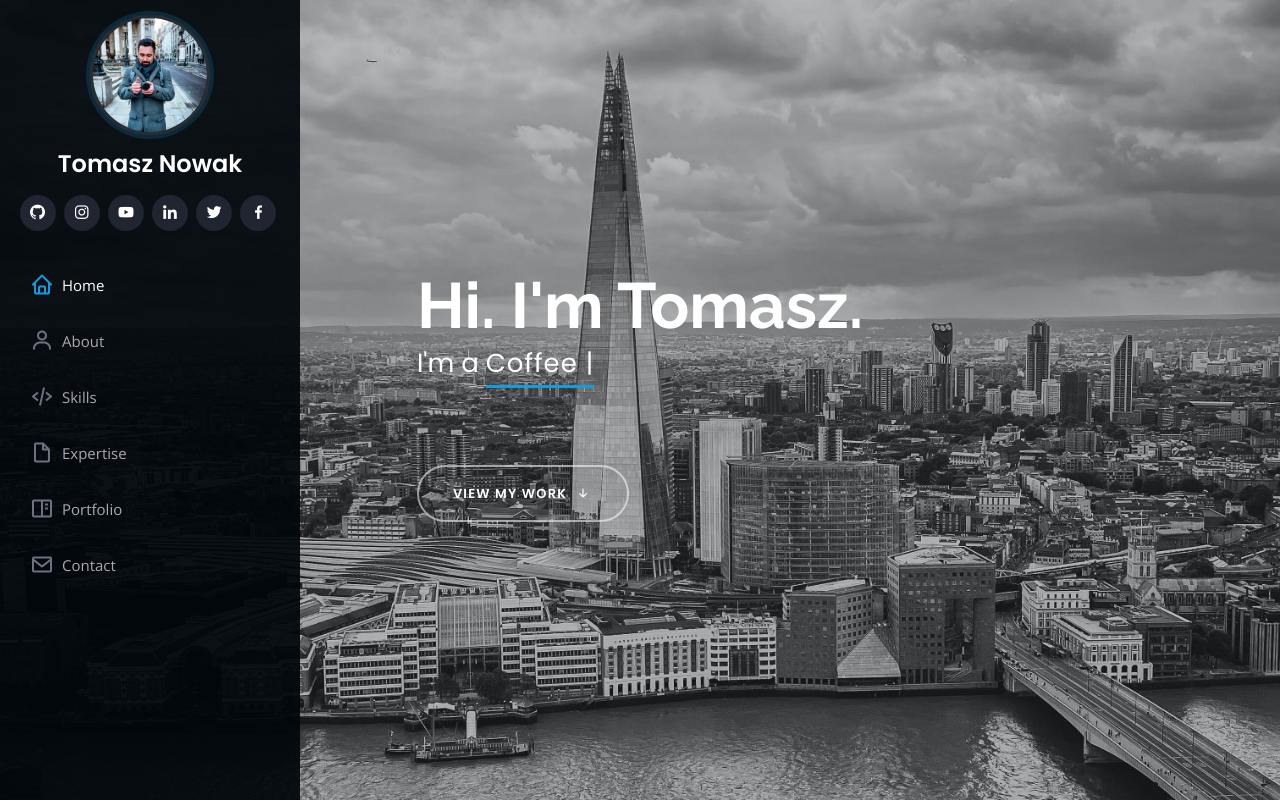
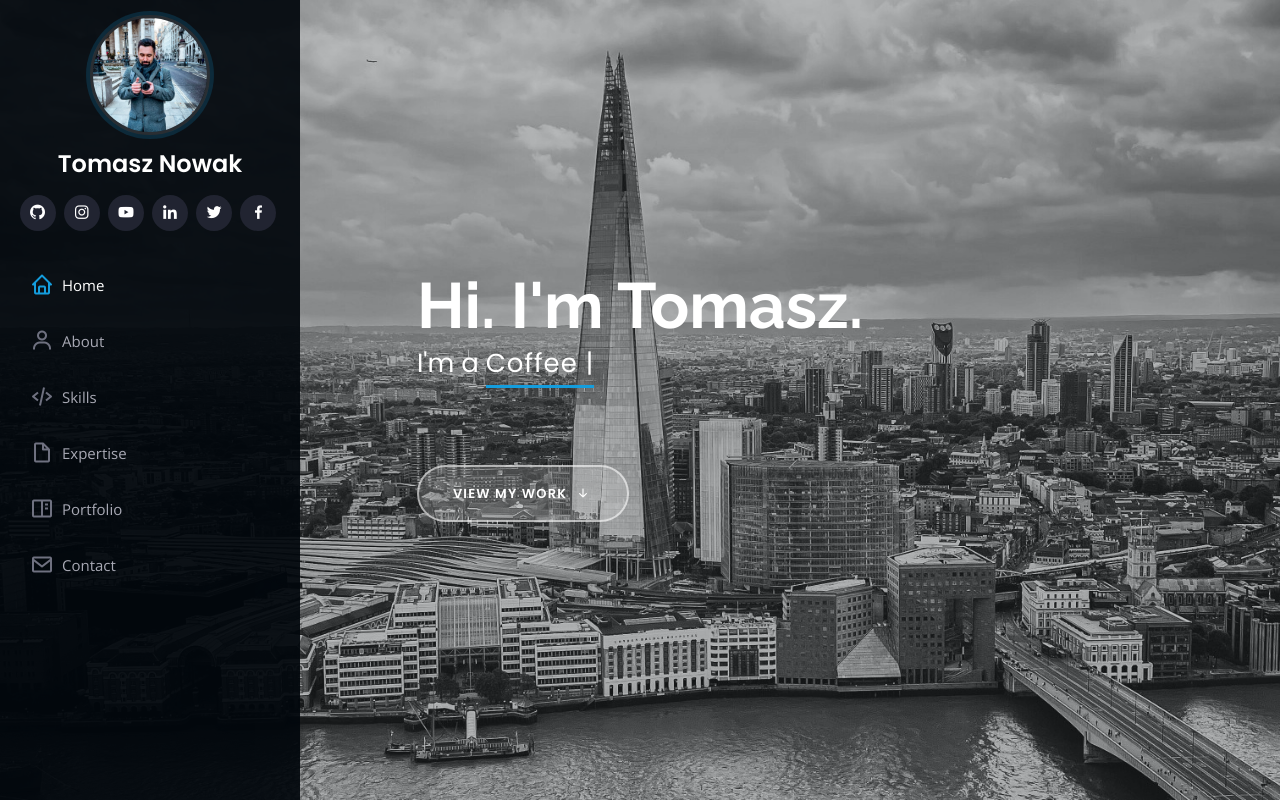
Before and after one commit to speedy901990/tomsoftweb, a PHP site: page / in a window 1280 px wide. Shown: the top 804 px of the page. Run offline with PHP 8.4, Linux system fonts and the light colour scheme.

Commit message:
Fix hero CTA button visibility with semi-transparent background

```diff
--- a/assets/css/style.css
+++ b/assets/css/style.css
@@ -1332,7 +1332,7 @@ section {
   gap: 7px;
   margin-top: 32px;
   padding: 13px 34px;
-  background: transparent;
+  background: rgba(255, 255, 255, 0.18);
   border: 2px solid rgba(255, 255, 255, 0.55);
   border-radius: 50px;
   color: #fff;
```
